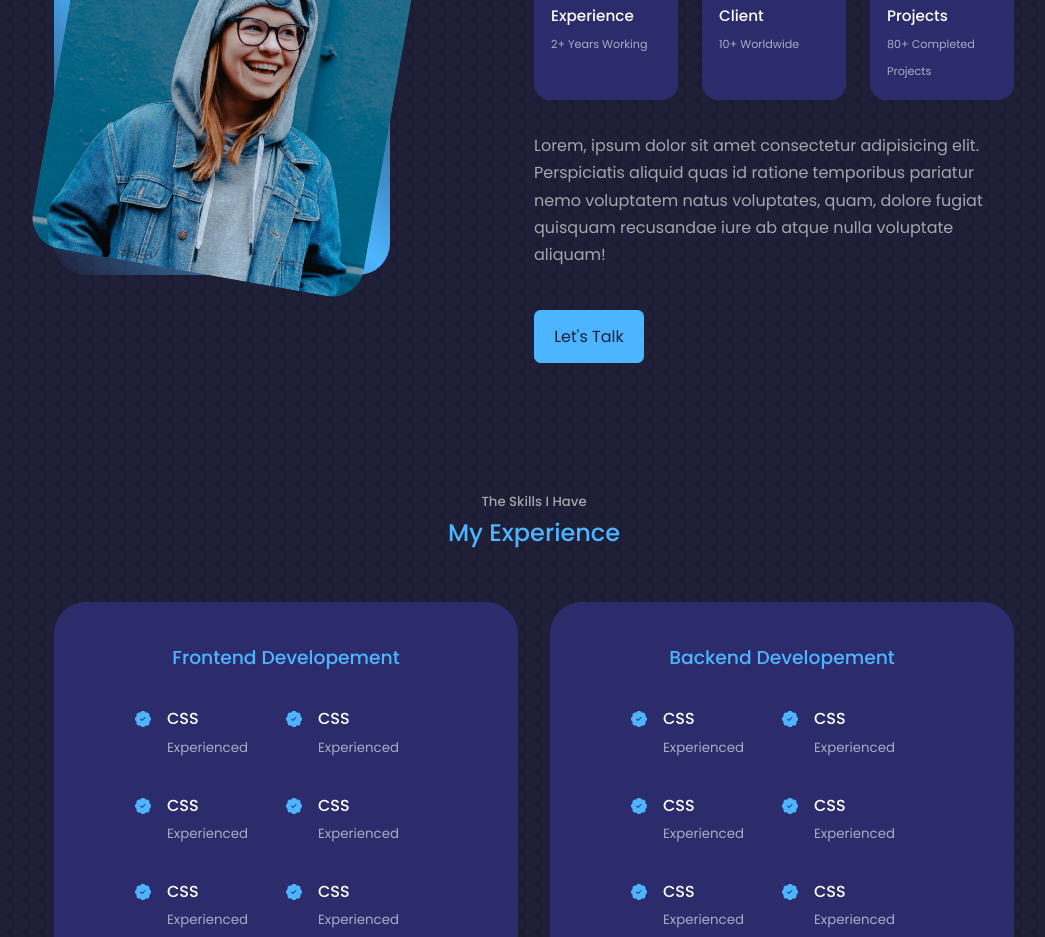
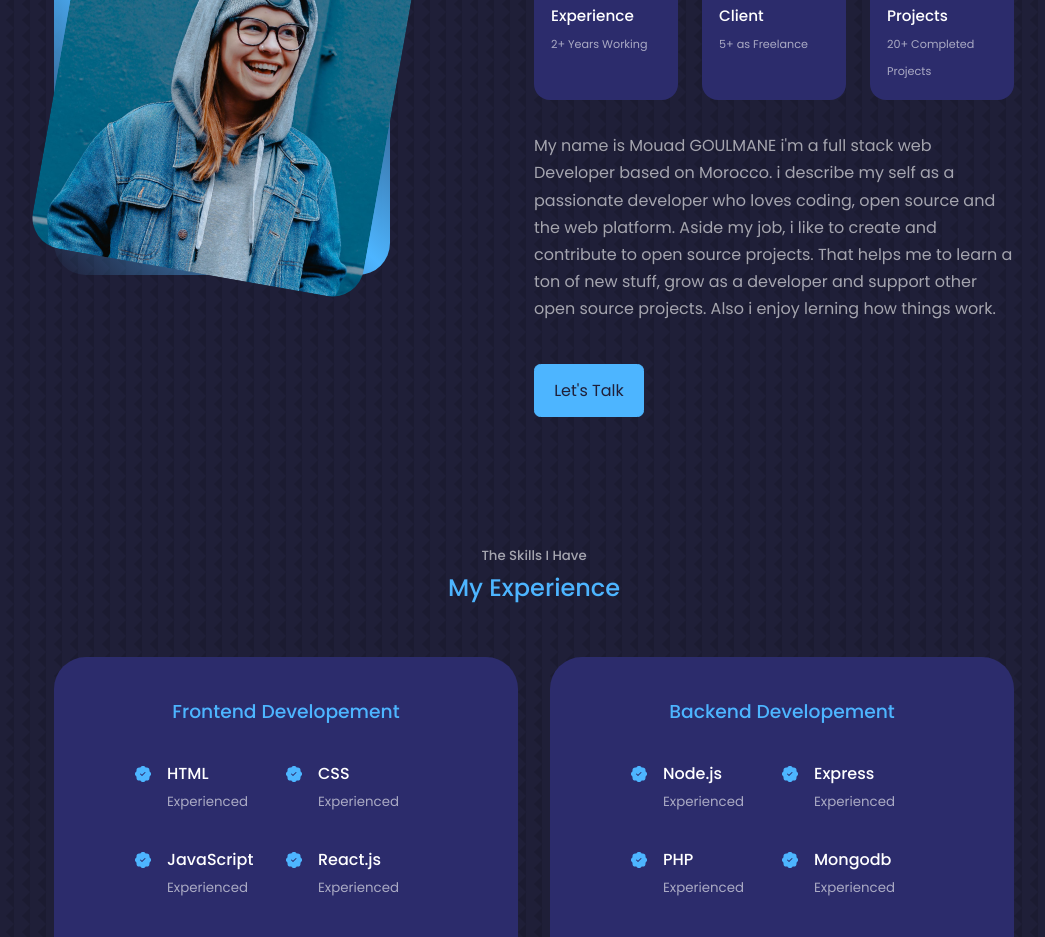
Before and after one commit to mgoulman/MyPortfolio, a React (Create React App) app: page / in a window 1280 px wide. Shown: the part 820-1757 px from the top of the page, without its empty margins (106-1151 px from the left). Built offline with nearby package versions, Linux system fonts and the light colour scheme.

Commit message:
add my information

```diff
--- a/src/components/about/About.js
+++ b/src/components/about/About.js
@@ -26,21 +26,25 @@ const About = () => {
             <article className="about_card">
               <FiUsers className="about_icon" />
               <h5>Client</h5>
-              <small>10+ Worldwide</small>
+              <small>5+ as Freelance</small>
             </article>
             <article className="about_card">
               <VscFolderLibrary className="about_icon" />
               <h5>Projects</h5>
-              <small>80+ Completed Projects</small>
+              <small>20+ Completed Projects</small>
             </article>
           </div>
           <p>
-            Lorem, ipsum dolor sit amet consectetur adipisicing elit.
-            Perspiciatis aliquid quas id ratione temporibus pariatur nemo
-            voluptatem natus voluptates, quam, dolore fugiat quisquam recusandae
-            iure ab atque nulla voluptate aliquam!
+            My name is Mouad GOULMANE i'm a full stack web Developer based on
+            Morocco. i describe my self as a passionate developer who loves
+            coding, open source and the web platform. Aside my job, i like to
+            create and contribute to open source projects. That helps me to
+            learn a ton of new stuff, grow as a developer and support other open
+            source projects. Also i enjoy lerning how things work.
           </p>
-          <a href="#contact" className="btn btn-primary">Let's Talk</a>
+          <a href="#contact" className="btn btn-primary">
+            Let's Talk
+          </a>
         </div>
       </div>
     </section>
--- a/src/components/experience/Experience.js
+++ b/src/components/experience/Experience.js
@@ -14,7 +14,7 @@ const Experience = () => {
             <article className="experience_details">
               <BsPatchCheckFill className="experience_details-icon" />
               <div>
-                <h4>CSS</h4>
+                <h4>HTML</h4>
                 <small className="text-light">Experienced</small>
               </div>
             </article>
@@ -28,28 +28,28 @@ const Experience = () => {
             <article className="experience_details">
               <BsPatchCheckFill className="experience_details-icon" />
               <div>
-                <h4>CSS</h4>
+                <h4>JavaScript</h4>
                 <small className="text-light">Experienced</small>
               </div>
             </article>
             <article className="experience_details">
               <BsPatchCheckFill className="experience_details-icon" />
               <div>
-                <h4>CSS</h4>
+                <h4>React.js</h4>
                 <small className="text-light">Experienced</small>
               </div>
             </article>
             <article className="experience_details">
               <BsPatchCheckFill className="experience_details-icon" />
               <div>
-                <h4>CSS</h4>
+                <h4>Redux.js</h4>
                 <small className="text-light">Experienced</small>
               </div>
             </article>
             <article className="experience_details">
               <BsPatchCheckFill className="experience_details-icon" />
               <div>
-                <h4>CSS</h4>
+                <h4>Gatsby.js</h4>
                 <small className="text-light">Experienced</small>
               </div>
             </article>
@@ -62,42 +62,42 @@ const Experience = () => {
             <article className="experience_details">
               <BsPatchCheckFill className="experience_details-icon" />
               <div>
-                <h4>CSS</h4>
+                <h4>Node.js</h4>
                 <small className="text-light">Experienced</small>
               </div>
             </article>
             <article className="experience_details">
               <BsPatchCheckFill className="experience_details-icon" />
               <div>
-                <h4>CSS</h4>
+                <h4>Express</h4>
                 <small className="text-light">Experienced</small>
               </div>
             </article>
             <article className="experience_details">
               <BsPatchCheckFill className="experience_details-icon" />
               <div>
-                <h4>CSS</h4>
+                <h4>PHP</h4>
                 <small className="text-light">Experienced</small>
               </div>
             </article>
             <article className="experience_details">
               <BsPatchCheckFill className="experience_details-icon" />
               <div>
-                <h4>CSS</h4>
+                <h4>Mongodb</h4>
                 <small className="text-light">Experienced</small>
               </div>
             </article>
             <article className="experience_details">
               <BsPatchCheckFill className="experience_details-icon" />
               <div>
-                <h4>CSS</h4>
+                <h4>MySQL</h4>
                 <small className="text-light">Experienced</small>
               </div>
             </article>
             <article className="experience_details">
               <BsPatchCheckFill className="experience_details-icon" />
               <div>
-                <h4>CSS</h4>
+                <h4>CMS</h4>
                 <small className="text-light">Experienced</small>
               </div>
             </article>
```
